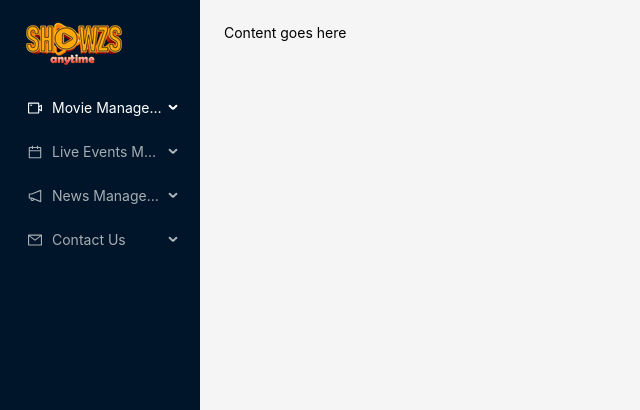
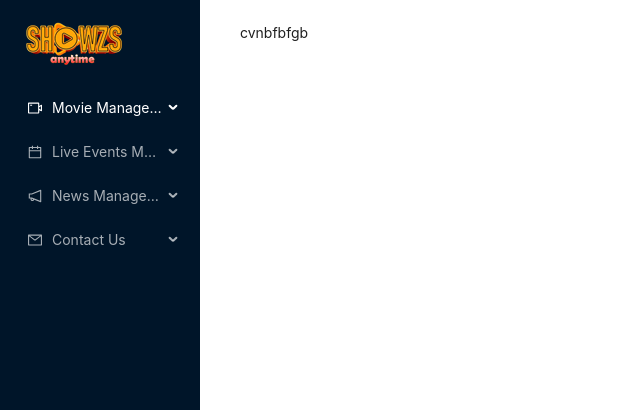
Before and after one commit to KgySathsara/showzs, a React (Create React App) app in the folder frontend/: page /Admin in a window 1280 px wide. Shown: the top 410 px of the page, without its empty margins (0-640 px from the left). Built offline with nearby package versions, Linux system fonts and the light colour scheme; a web font is replaced by a local one.

Commit message:
feat: Add Adminnavbar component and update Admin page layout

```diff
--- a/frontend/src/components/index.js
+++ b/frontend/src/components/index.js
@@ -1,3 +1,4 @@
 export { default as Artical } from './article/Article';
 export { default as Feature } from './feature/Feature';
 export { default as Navbar } from './navbar/Navbar';
+export { default as Adminnavbar } from './navbar/Adminnavbar';
--- a/frontend/src/components/navbar/Adminnavbar.jsx
+++ b/frontend/src/components/navbar/Adminnavbar.jsx
@@ -14,7 +14,6 @@ const { SubMenu } = Menu;
 
 const AdminNavBar = () => {
   return (
-    <Layout style={{ minHeight: '100vh' }}>
     <Sider collapsible>
       <div className="logo">
         <img src={logo} alt='logo'/>
@@ -84,12 +83,6 @@ const AdminNavBar = () => {
         </SubMenu>
       </Menu>
     </Sider>
-      <Layout className="site-layout">
-        <div className="site-layout-background" style={{ padding: 24, minHeight: 360 }}>
-          Content goes here
-        </div>
-      </Layout>
-    </Layout>
   );
 };
 
--- /dev/null
+++ b/frontend/src/pages/admin/Admin.css
@@ -0,0 +1,10 @@
+.site-layout {
+    background: #fff;
+  }
+
+  .site-layout-background {
+    background: #fff;
+    padding: 24px;
+    margin: 0;
+    min-height: 360px;
+  }
--- a/frontend/src/pages/admin/Admin.jsx
+++ b/frontend/src/pages/admin/Admin.jsx
@@ -1,12 +1,23 @@
-import React from 'react'
-import Adminnavbar from '../../components/navbar/Adminnavbar'
+import React from 'react';
+import { Layout } from 'antd';
+import { Adminnavbar } from '../../components';
+import './Admin.css';
+
+const { Content } = Layout;
 
 const Admin = () => {
   return (
-    <section>
-      <Adminnavbar/>
-    </section>
-  )
-}
+    <Layout style={{ minHeight: '100vh' }}>
+      <Adminnavbar />
+      <Layout className="site-layout">
+        <Content style={{ margin: '0 16px' }}>
+          <div className="site-layout-background" style={{ padding: 24, minHeight: 360 }}>
+            cvnbfbfgb
+          </div>
+        </Content>
+      </Layout>
+    </Layout>
+  );
+};
 
-export default Admin
+export default Admin;
```
Lines whose indentation alone changed are shown as unchanged.
